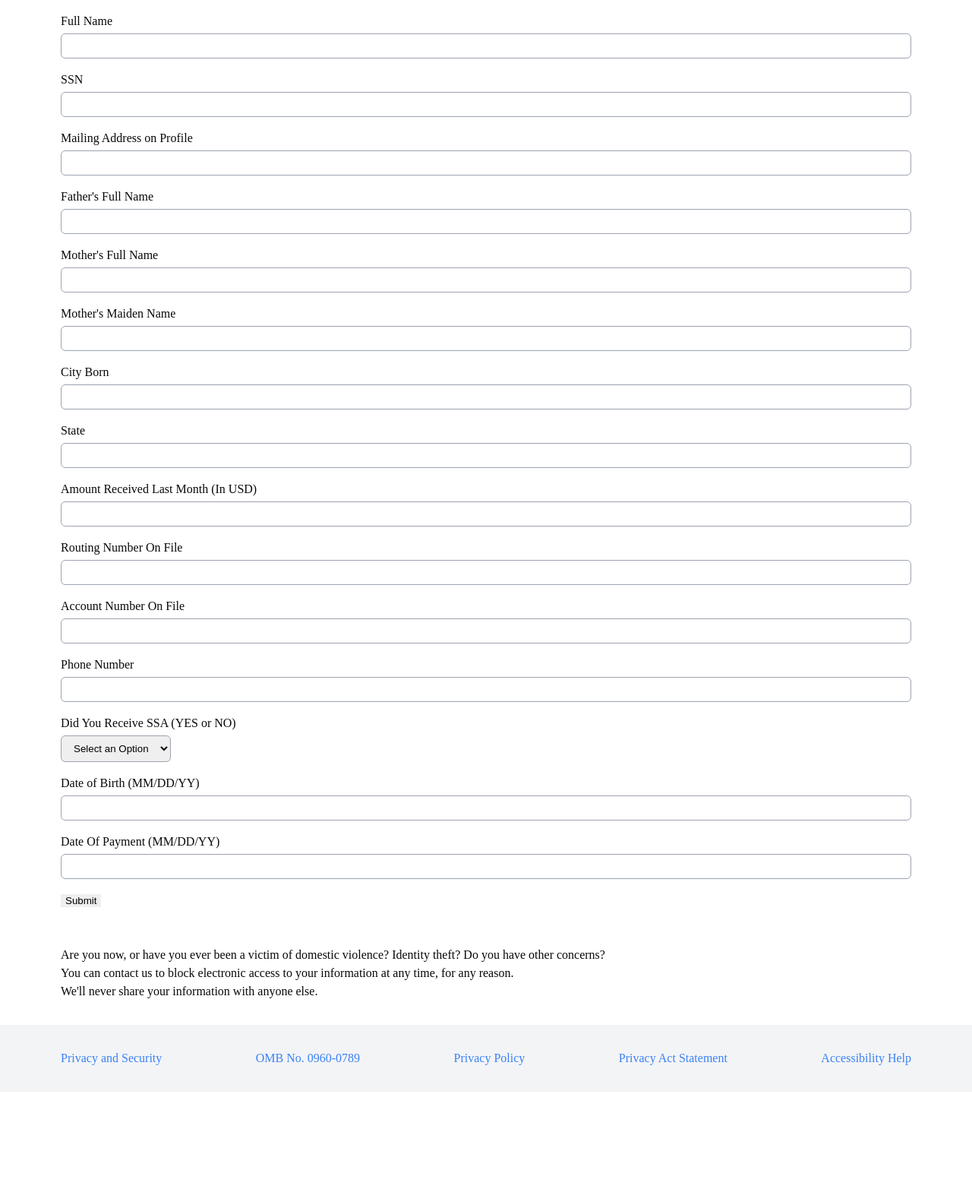
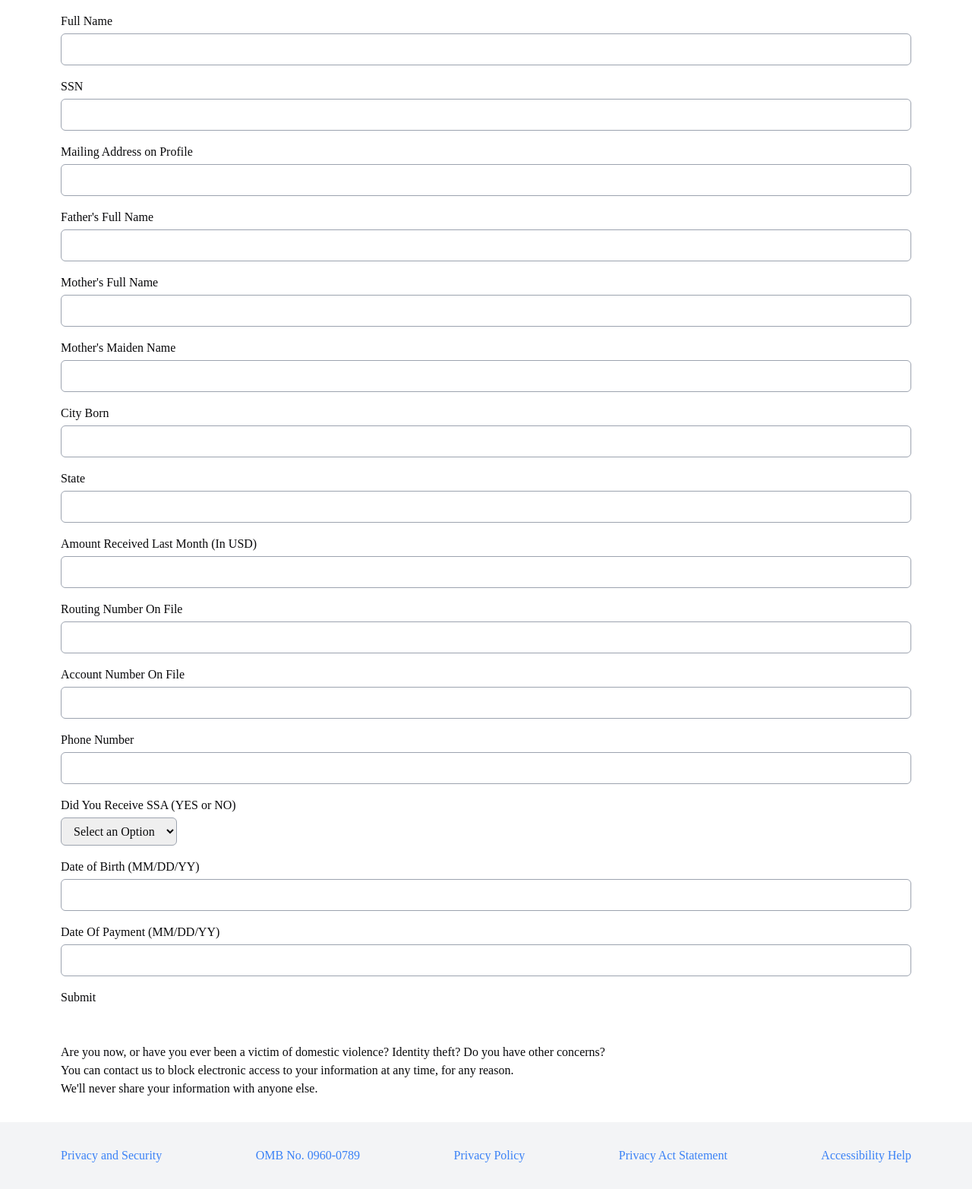
Before and after one commit to jerry444s/ssagov, a PHP site: page / in a window 1280 px wide. Shown: the part 148-1713 px from the top of the page at 76% size. Before the commit the page ends 1550 px from the top, so only its background shows below. Run offline with PHP 8.4, Linux system fonts and the light colour scheme; some web fonts are replaced.

Commit message:
Update main.css

```diff
--- a/css/main.css
+++ b/css/main.css
@@ -206,7 +206,58 @@ table {
   border-color:inherit;
   border-collapse:collapse
 }
-
+button,
+input,
+optgroup,
+select,
+textarea {
+  font-family:inherit;
+  font-feature-settings:inherit;
+  font-variation-settings:inherit;
+  font-size:100%;
+  font-weight:inherit;
+  line-height:inherit;
+  letter-spacing:inherit;
+  color:inherit;
+  margin:0;
+  padding:0
+}
+button,
+select {
+  text-transform:none
+}
+button,
+input:where([type=button]),
+input:where([type=reset]),
+input:where([type=submit]) {
+  -webkit-appearance:button;
+  background-color:transparent;
+  background-image:none
+}
+:-moz-focusring {
+  outline:auto
+}
+:-moz-ui-invalid {
+  box-shadow:none
+}
+progress {
+  vertical-align:baseline
+}
+::-webkit-inner-spin-button,
+::-webkit-outer-spin-button {
+  height:auto
+}
+[type=search] {
+  -webkit-appearance:textfield;
+  outline-offset:-2px
+}
+::-webkit-search-decoration {
+  -webkit-appearance:none
+}
+::-webkit-file-upload-button {
+  -webkit-appearance:button;
+  font:inherit
+}
 summary {
   display:list-item
 }
@@ -249,6 +300,10 @@ input::placeholder,
 textarea::placeholder {
   opacity:1;
   color:#9ca3af
+}
+[role=button],
+button {
+  cursor:pointer
 }
 :disabled {
   cursor:default
@@ -461,7 +516,9 @@ body {
 .flex {
   display:flex
 }
-
+.inline-flex {
+  display:inline-flex
+}
 .grid {
   display:grid
 }
```
